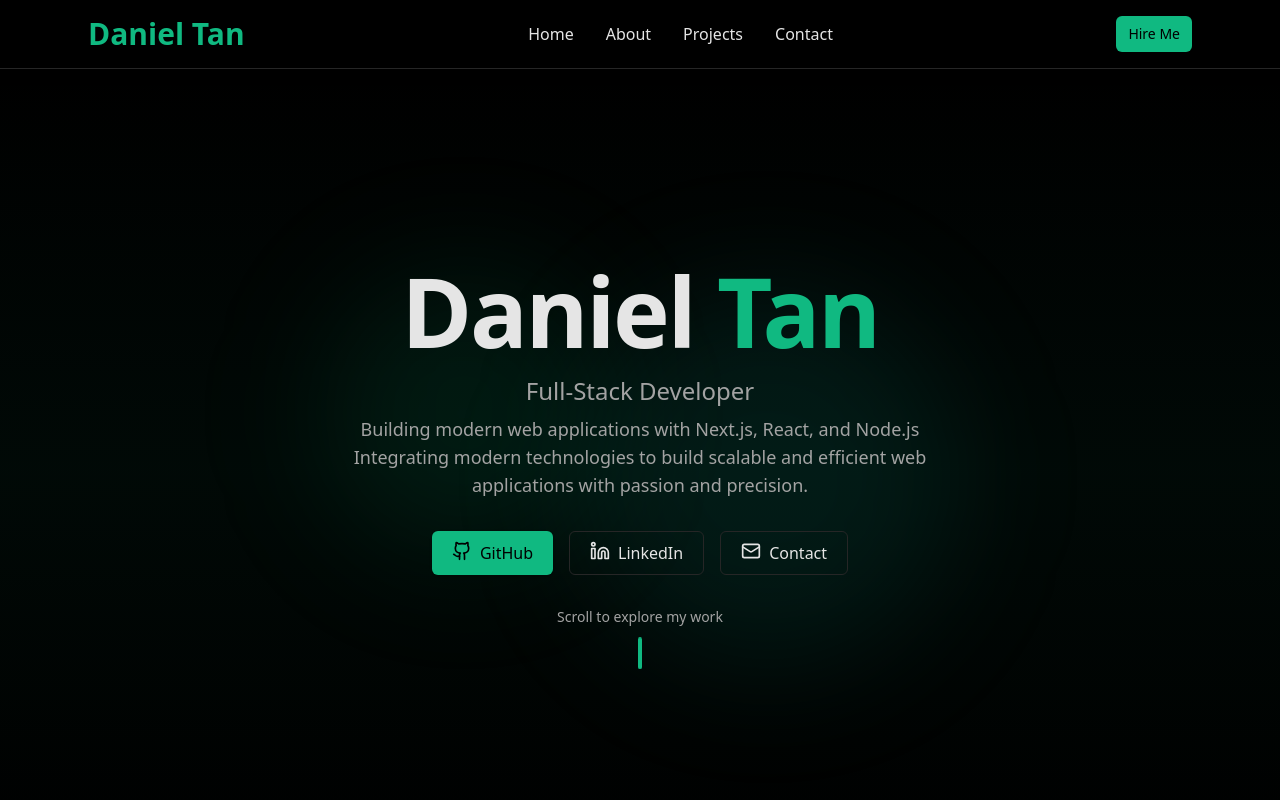
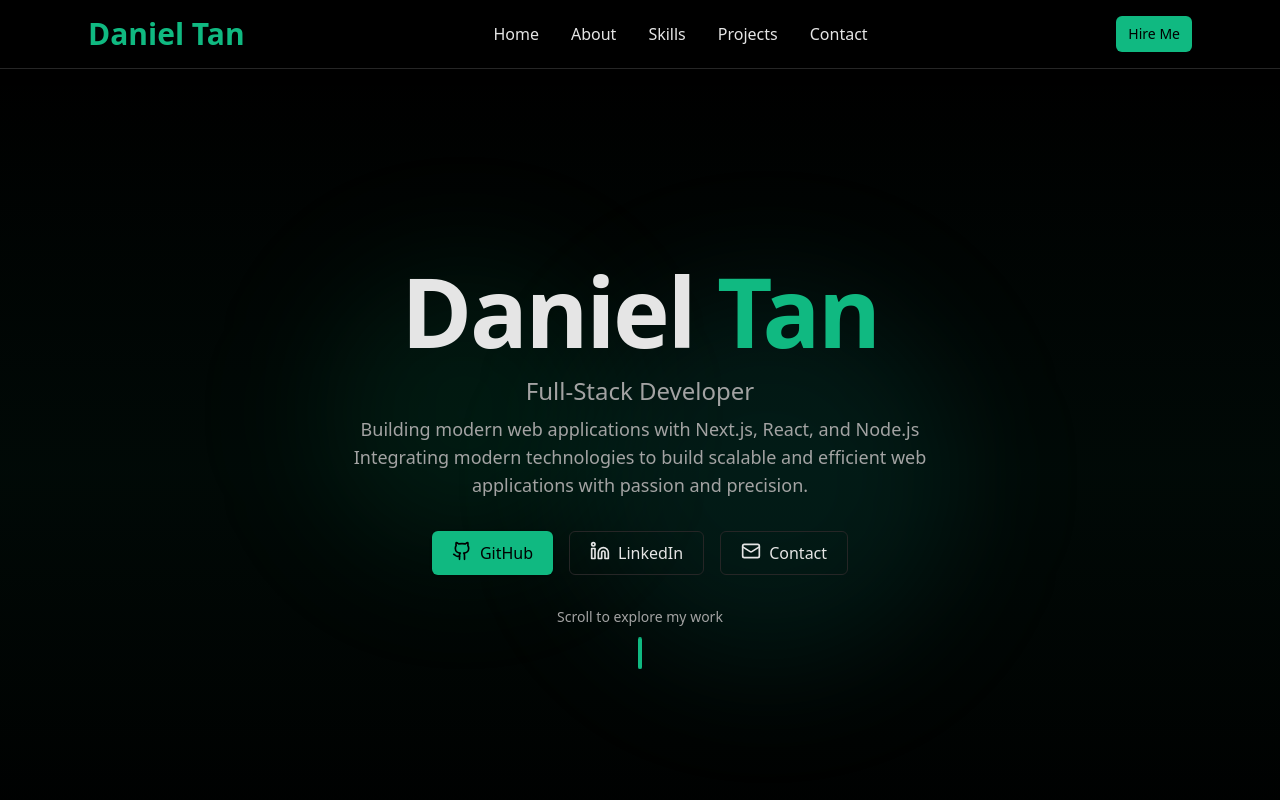
Before and after one commit to bughuntr7/dtportfo, a React (Vite) app: page / in a window 1280 px wide. Shown: the top 800 px of the page. Built offline with nearby package versions, Linux system fonts and the light colour scheme.

Commit message:
skills tab added to navbar

```diff
--- a/src/components/Navbar.tsx
+++ b/src/components/Navbar.tsx
@@ -39,6 +39,15 @@ const Navbar = () => {
                             onClick={close}
                         >
                             About
+                        </a>
+                    </li>
+                    <li>
+                        <a
+                            href="#skills"
+                            className="hover:text-accent transition-colors"
+                            onClick={close}
+                        >
+                            Skills
                         </a>
                     </li>
                     <li>
@@ -100,6 +109,13 @@ const Navbar = () => {
                         About
                     </a>
                     <a
+                        href="#skills"
+                        className="py-2 hover:text-accent transition-colors"
+                        onClick={close}
+                    >
+                        Skills
+                    </a>
+                    <a
                         href="#projects"
                         className="py-2 hover:text-accent transition-colors"
                         onClick={close}
--- a/src/components/Skills.tsx
+++ b/src/components/Skills.tsx
@@ -51,7 +51,7 @@ const Skills: React.FC = () => {
   ];
 
   return (
-    <section className="py-20 bg-secondary/50">
+    <section id="skills" className="py-20 bg-secondary/50">
       <div className="container mx-auto px-6">
         <div className="max-w-6xl mx-auto">
           <h2 className="text-4xl md:text-5xl font-bold text-center mb-12">
```
